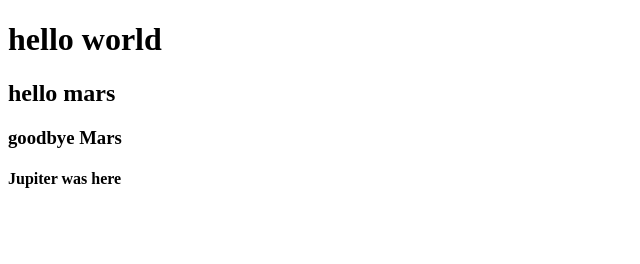
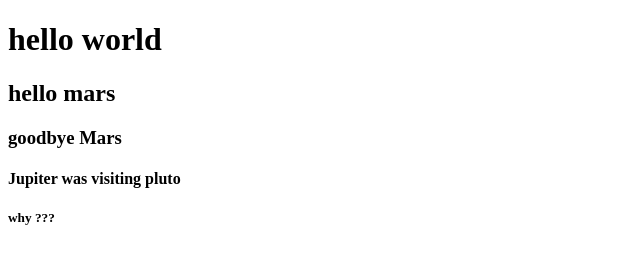
Before and after one commit to Joshbazz/first-repo, a plain HTML site: page index.html in a window 1280 px wide. Shown: the whole page, without its empty margins (0-640 px from the left). Drawn offline with Linux system fonts and the light colour scheme.

Commit message:
here goes

```diff
--- a/index.html
+++ b/index.html
@@ -4,6 +4,7 @@
         <h1>hello world</h1>
         <h2>hello mars</h2>
         <h3>goodbye Mars</h3>
-        <h4>Jupiter was here</h4>
+        <h4>Jupiter was visiting pluto</h4>
+        <h5>why ???</h5>
     </body>
 </html>
```
